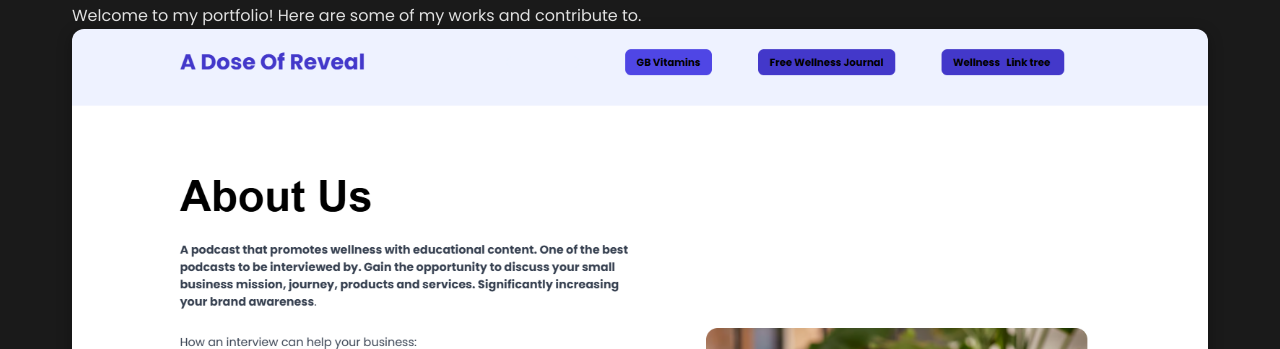
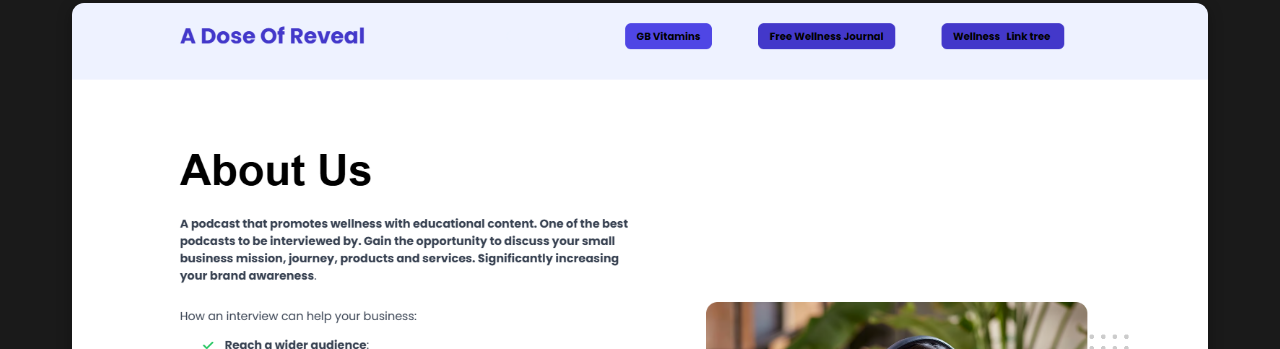
Before and after one commit to Nicole-coder243/My-portfolio-website, a plain HTML site: page index.html in a window 1280 px wide. Shown: the part 751-1100 px from the top of the page. Drawn offline with Linux system fonts and the light colour scheme.

Commit message:
refactor works section by removing introductory text

```diff
--- a/index.html
+++ b/index.html
@@ -42,8 +42,6 @@
         <!-- Works Section -->
         <section id="works">
             <h2>My Works</h2>
-        <p>Welcome to my portfolio! Here are some of my works and contribute to.</p>
-
                 <div class="gallery-item">
                     <img src="images/ador web.PNG" alt="Project 1">
                     <div class="text-container">
```
